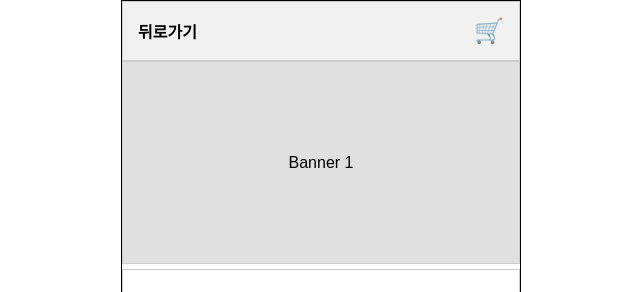
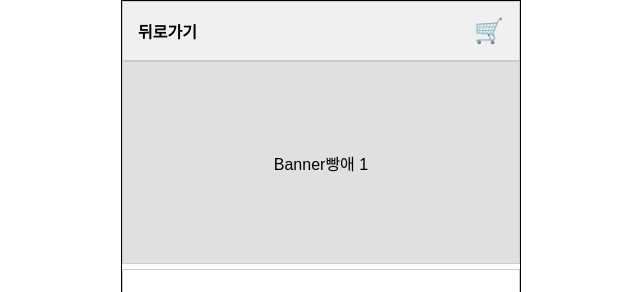
Before and after one commit to tissue45/project, a plain HTML site: page ShoppingMall/index.html in a window 1280 px wide. Shown: the top 292 px of the page, 319-959 px from the left. Drawn offline with Linux system fonts and the light colour scheme.

Commit message:
index.html

```diff
--- a/ShoppingMall/index.html
+++ b/ShoppingMall/index.html
@@ -199,7 +199,7 @@
             </div>
         </div>
         <div class="banner-section">
-            <div class="banner banner1">Banner 1</div>
+            <div class="banner banner1">Banner빵애 1</div>
             <div class="banner banner2">
                 <div class="sub-banner">Banner 2-1</div>
                 <div class="sub-banner">Banner 2-2</div>
```
